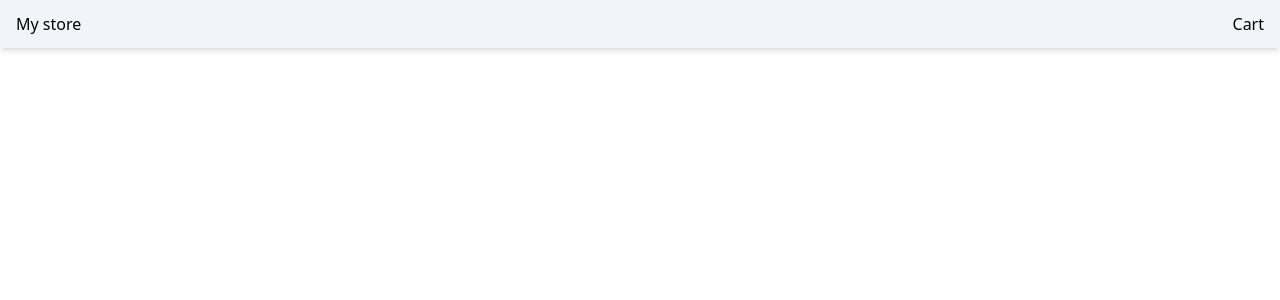
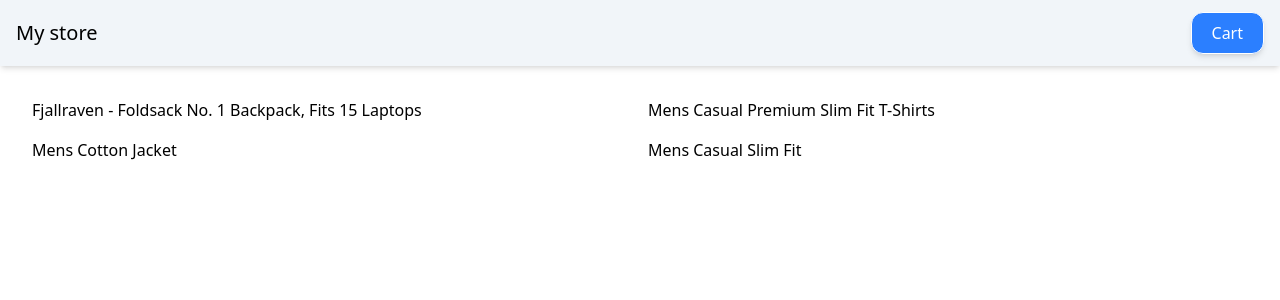
Before and after one commit to 20YN04/angular-ecomm, an Angular app: page / in a window 1280 px wide. Shown: the top 300 px of the page. Built offline with nearby package versions, Linux system fonts and the light colour scheme.

Commit message:
add products list component and update header layout

```diff
--- a/src/app/app.ts
+++ b/src/app/app.ts
@@ -1,12 +1,15 @@
 import { Component, signal } from '@angular/core';
 import { RouterOutlet } from '@angular/router';
 import { Header } from './components/header/header';
+import { ProductsList } from './pages/products-list/products-list';
 
 
 @Component({
   selector: 'app-root',
-  imports: [ Header],
-  template: `<app-header/>`,
+  imports: [ Header, ProductsList],
+  template: `<app-header/>
+  <app-products-list/>
+  `,
   styles: [],
 })
 export class App {
--- a/src/app/components/header/header.ts
+++ b/src/app/components/header/header.ts
@@ -5,8 +5,8 @@
   selector: 'app-header',
   imports: [PrimaryButton],
   template: `
-    <div class="bg-slate-100 px-4 py-3 shadow-md flex justify-between">
-      <span>My store</span>
+    <div class="bg-slate-100 px-4 py-3 shadow-md flex justify-between items-center">
+      <span class="text-xl">My store</span>
       <app-primary-button label="Cart" (btnClicked)="showButtonClicked()"/>
     </div>
 
--- a/src/app/components/primary-button/primary-button.ts
+++ b/src/app/components/primary-button/primary-button.ts
@@ -4,7 +4,7 @@
   selector: 'app-primary-button',
   imports: [],
   template: `
-    <button (click)="btnClicked.emit()">
+    <button class="bg-blue-500 text-white w-full border px-5 py-2 rounded-xl shadow-md hover:opacity-90"(click)="btnClicked.emit()">
       {{label()}}
     </button>
   `,
--- /dev/null
+++ b/src/app/pages/products-list/products-list.ts
@@ -0,0 +1,47 @@
+import { Component, signal } from '@angular/core';
+import { products } from '../../models/product.models';
+
+@Component({
+  selector: 'app-products-list',
+  imports: [],
+  template: `
+    <div class="p-8 grid grid-cols-2 gap-4">
+      @for (product of products(); track product.id) {
+      <div> {{product.title}}</div>
+      }
+    </div>
+  `,
+  styles: ``,
+})
+export class ProductsList {
+  products = signal<products[]>([
+    {
+      "id": 1,
+      "title": "Fjallraven - Foldsack No. 1 Backpack, Fits 15 Laptops",
+      "price": 109.95,
+      "image": "https://fakestoreapi.com/img/81fPKd-2AYL._AC_SL1500_.jpg",
+      "stock": 10,
+    },
+    {
+      "id":2,
+      "title":"Mens Casual Premium Slim Fit T-Shirts ",
+      "price":22.3,
+      "image":"https://fakestoreapi.com/img/71-3HjGNDUL._AC_SY879_.jpg",
+      "stock":0,
+    },
+    {
+      "id":3,
+      "title":"Mens Cotton Jacket",
+      "price":55.99,
+      "image":"https://fakestoreapi.com/img/71li-ujtlUL._AC_UX679_.jpg",
+      "stock":5,
+    },
+    {
+      "id":4,
+      "title":"Mens Casual Slim Fit",
+      "price":15.99,
+      "image":"https://fakestoreapi.com/img/71YXzeOuslL._AC_UY879_.jpg",
+      "stock":2,
+    },
+  ]);
+}
```
Also changed, not shown: src/app/models/product.models.ts (added, +7 -0 lines).
